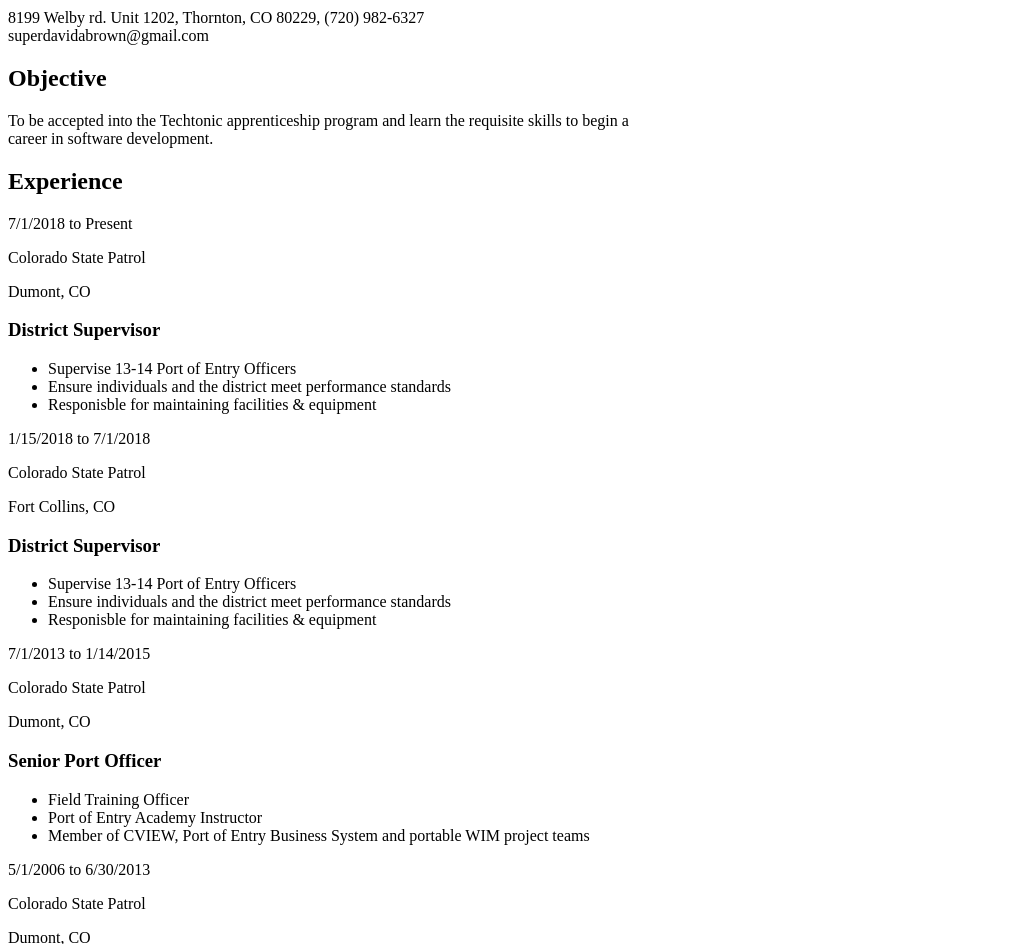
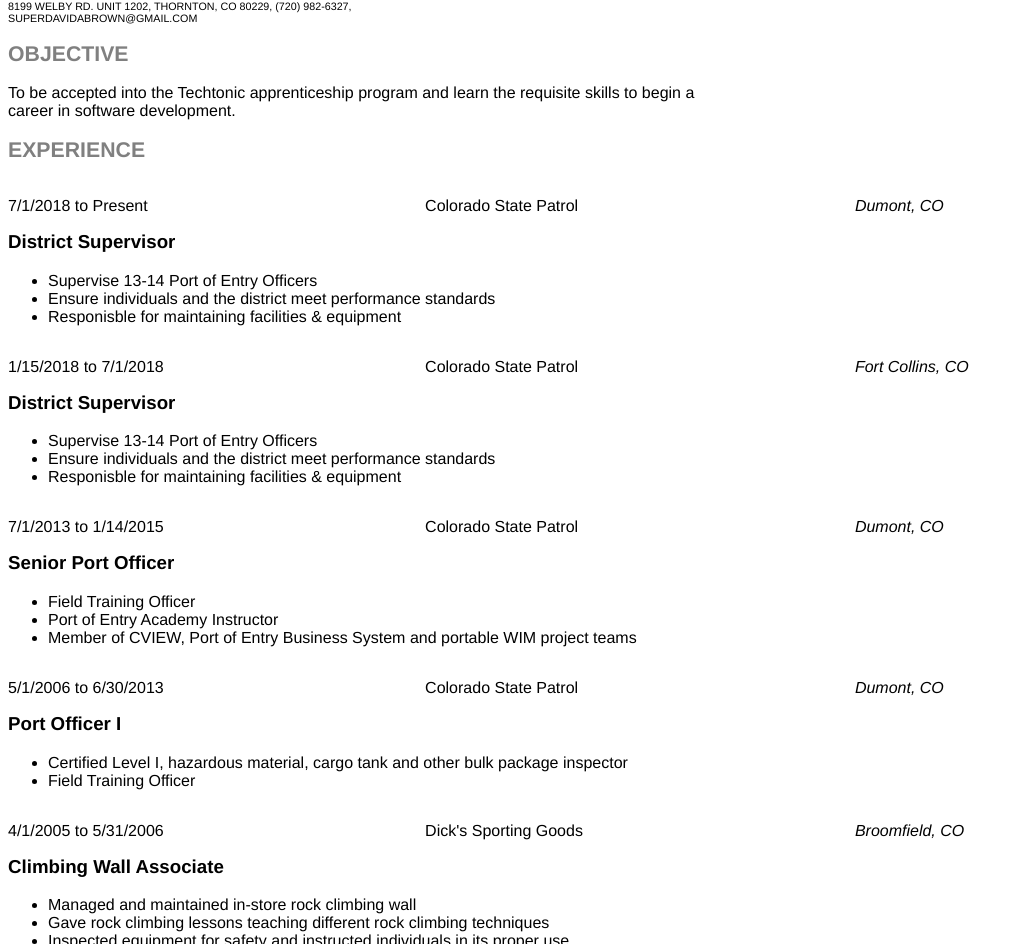
Before and after one commit to dbrownTechtonic/resume, a plain HTML site: page index.html in a window 1280 px wide. Shown: the part 71-1015 px from the top of the page, without its empty margins (0-1024 px from the left). Drawn offline with Linux system fonts and the light colour scheme.

Commit message:
first css commit

```diff
--- a/index.html
+++ b/index.html
@@ -1,64 +1,66 @@
 <!DOCTYPE html>
 <html lang="en" dir="ltr">
   <head>
+    <link rel="stylesheet" type="text/css" href="stylesheet.css">
     <meta charset="utf-8">
     <title>DBs Resume</title>
   </head>
   <body>
     <h1>David A. Brown</h1>
-      <p>8199 Welby rd. Unit 1202, Thornton, CO 80229, (720) 982-6327<br>
+    <hr>
+      <p class="subHeader">8199 Welby rd. Unit 1202, Thornton, CO 80229, (720) 982-6327,<br>
         superdavidabrown@gmail.com</p>
     <h2>Objective</h2>
       <p>To be accepted into the Techtonic apprenticeship program and learn the requisite skills to begin a<br>
       career in software development.</p>
     <h2>Experience</h2>
-      <p>7/1/2018 to Present</p>
-      <p>Colorado State Patrol</p>
-      <p>Dumont, CO</p>
+      <p class="dates">7/1/2018 to Present</p>
+      <p class="company">Colorado State Patrol</p>
+      <p class="location">Dumont, CO</p>
       <h3>District Supervisor</h3>
         <ul>
           <li>Supervise 13-14 Port of Entry Officers</li>
           <li>Ensure individuals and the district meet performance standards</li>
           <li>Responisble for maintaining facilities & equipment</li>
         </ul>
-      <p>1/15/2018 to 7/1/2018</p>
-      <p>Colorado State Patrol</p>
-      <p>Fort Collins, CO</p>
+      <p class="dates">1/15/2018 to 7/1/2018</p>
+      <p class="company">Colorado State Patrol</p>
+      <p class="location">Fort Collins, CO</p>
       <h3>District Supervisor</h3>
         <ul>
           <li>Supervise 13-14 Port of Entry Officers</li>
           <li>Ensure individuals and the district meet performance standards</li>
           <li>Responisble for maintaining facilities & equipment</li>
         </ul>
-        <p>7/1/2013 to 1/14/2015</p>
-        <p>Colorado State Patrol</p>
-        <p>Dumont, CO</p>
+        <p class="dates">7/1/2013 to 1/14/2015</p>
+        <p class="company">Colorado State Patrol</p>
+        <p class="location">Dumont, CO</p>
         <h3>Senior Port Officer</h3>
           <ul>
             <li>Field Training Officer</li>
             <li>Port of Entry Academy Instructor</li>
             <li>Member of CVIEW, Port of Entry Business System and portable WIM project teams</li>
           </ul>
-          <p>5/1/2006 to 6/30/2013</p>
-          <p>Colorado State Patrol</p>
-          <p>Dumont, CO</p>
+          <p class="dates">5/1/2006 to 6/30/2013</p>
+          <p class="company">Colorado State Patrol</p>
+          <p class="location">Dumont, CO</p>
           <h3>Port Officer I</h3>
             <ul>
               <li>Certified Level I, hazardous material, cargo tank and other bulk package inspector</li>
               <li>Field Training Officer</li>
             </ul>
-        <p>4/1/2005 to 5/31/2006</p>
-        <p>Dick's Sporting Goods</p>
-        <p>Broomfield, CO</p>
+        <p class="dates">4/1/2005 to 5/31/2006</p>
+        <p class="company">Dick's Sporting Goods</p>
+        <p class="location">Broomfield, CO</p>
         <h3>Climbing Wall Associate</h3>
           <ul>
             <li>Managed and maintained in-store rock climbing wall</li>
             <li>Gave rock climbing lessons teaching different rock climbing techniques</li>
             <li>Inspected equipment for safety and instructed individuals in its proper use</li>
           </ul>
-        <p>5/1/1998 to 5/31/2006</p>
-        <p>DB & J’s Home Improvement</p>
-        <p>Thronton, CO</p>
+        <p class="dates">5/1/1998 to 5/31/2006</p>
+        <p class="company">DB & J’s Home Improvement</p>
+        <p class="location">Thronton, CO</p>
         <h3>Contractor/Sub-Contractor</h3>
           <ul>
             <li>Designed and remodeled kitchens and bathrooms</li>
@@ -66,9 +68,9 @@
             <li>IPerformed general home maintenance (painting, yard maintenance, etc.)</li>
         </ul>
     <h2>Education</h2>
-      <p>8/1997 to 5/2001</p>
-      <p>Thronton High School</p>
-      <p>Thronton, CO</p>
+      <p class="dates">8/1997 to 5/2001</p>
+      <p class="company">Thronton High School</p>
+      <p class="location">Thronton, CO</p>
       <h3>Diploma</h3>
         <ul>
           <li>International Baccalaureate Graduate</li>
--- /dev/null
+++ b/stylesheet.css
@@ -0,0 +1,57 @@
+/* CSS stylesheet for resume */
+body {
+  font-family: helvetica, sans-serif;
+}
+
+hr {
+  margin-top: 0%;
+}
+
+h1 {
+  font-size: 200%;
+  text-transform: uppercase;
+  font-weight: 700;
+  box-sizing: border-box;
+  margin-bottom: 0%;
+}
+
+h2 {
+  font-size: 133%;
+  text-transform: uppercase;
+  color: grey;
+}
+
+h3 {
+
+}
+
+p {
+
+}
+
+.subHeader {
+  text-transform: uppercase;
+  font-size: 67%;
+}
+
+.dates {
+  width: 33%;
+  box-sizing: border-box;
+  float:left;
+  position: relative;
+}
+
+.company {
+  width: 33%;
+  box-sizing: border-box;
+  float: left;
+  position: relative;
+}
+
+.location {
+  width: 33%;
+  box-sizing: border-box;
+  float:right;
+  position: relative;
+  font-style: italic;
+}
```
